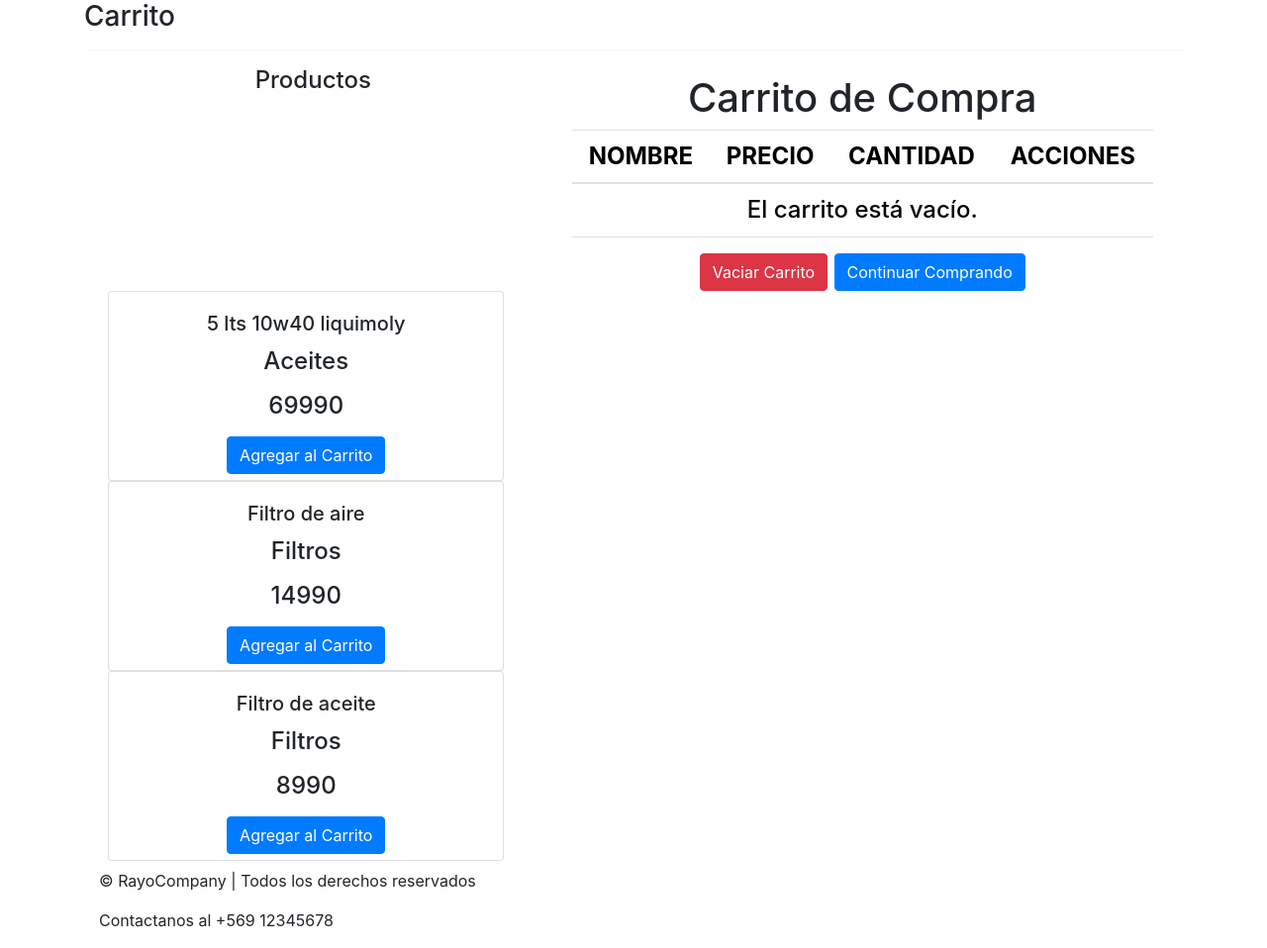
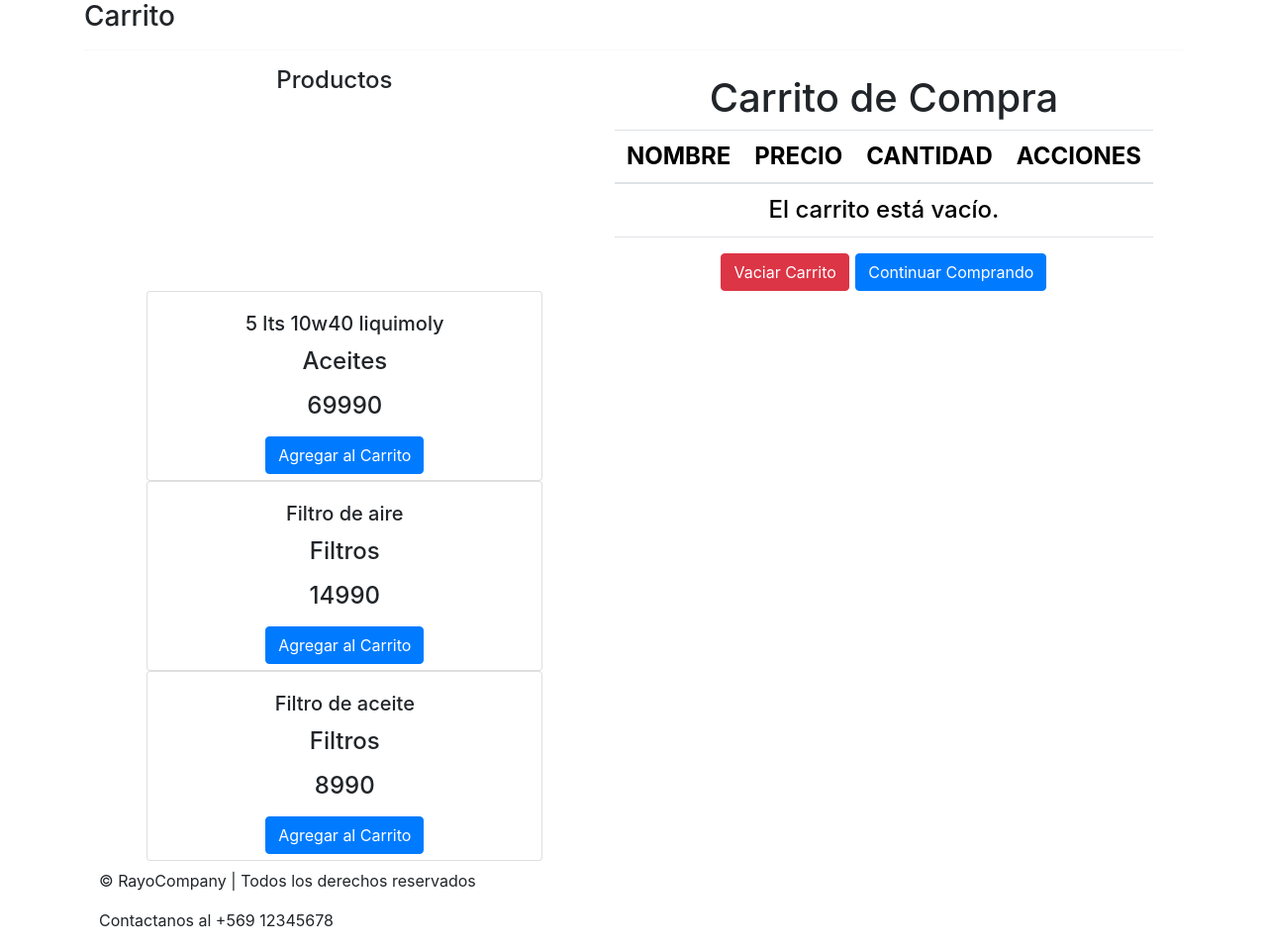
Before and after one commit to cachululo/djangoRayoMakween, a Django app: page /tienda/ in a window 1280 px wide. Shown: the part 56-1014 px from the top of the page at 99% size. Run offline with Django 5.2, Linux system fonts and the light colour scheme; a user stored in the database is signed in; data comes from the database, SQL or seed files in the repository; some libraries are stand-ins or nearby versions.

Commit message:
push pruea

```diff
--- a/core/templates/carrito/tienda.html
+++ b/core/templates/carrito/tienda.html
@@ -9,7 +9,7 @@
               <div class="col">
                 Productos
               </div>
-              <div class="col-7">
+              <div class="col">
                 {% include 'carrito/carrocompra.html' %}
                   {% for producto in productoss %}
                   <div class="card" style="height: 12rem; width: 25rem; margin: 0px -515px; left: 10%;">
```
